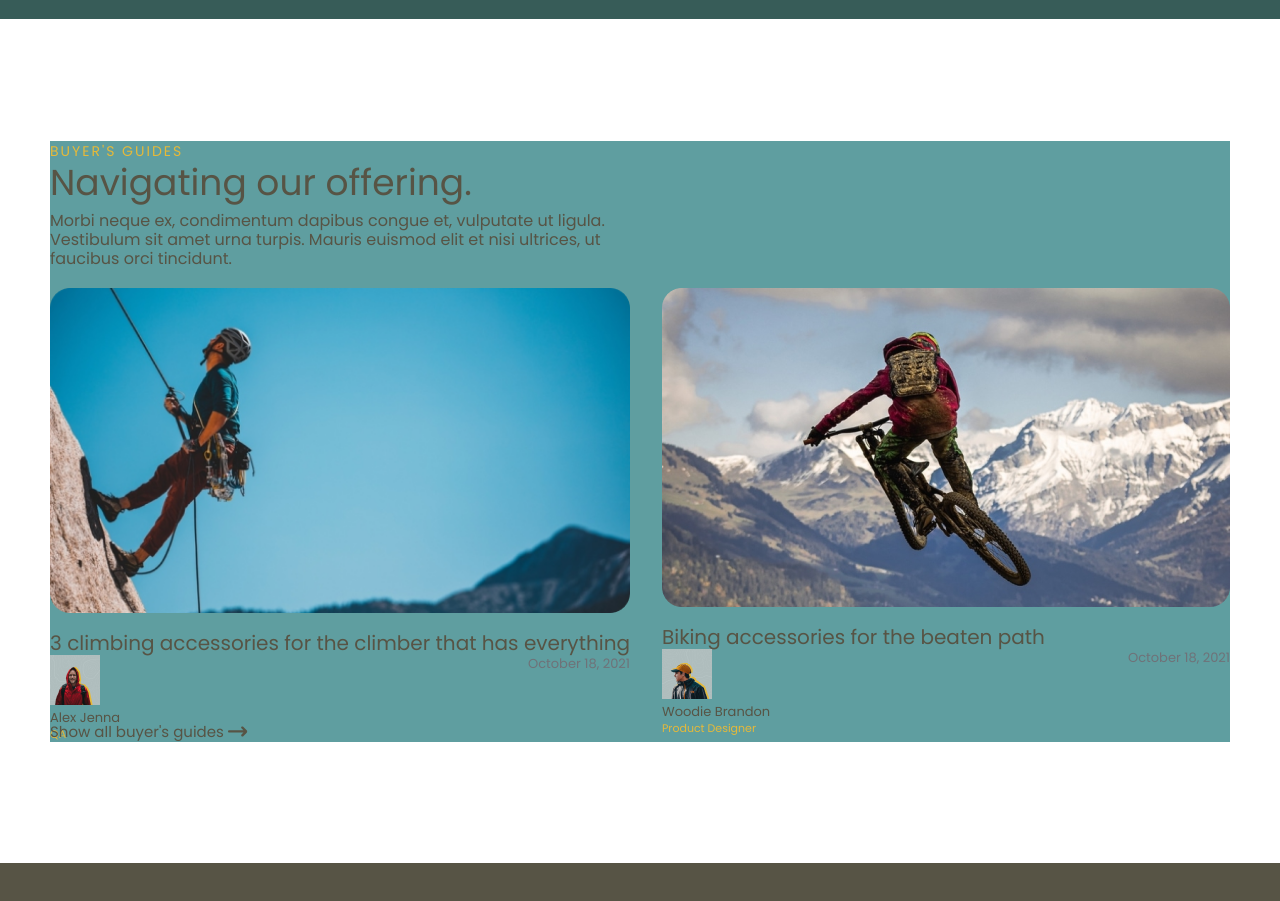
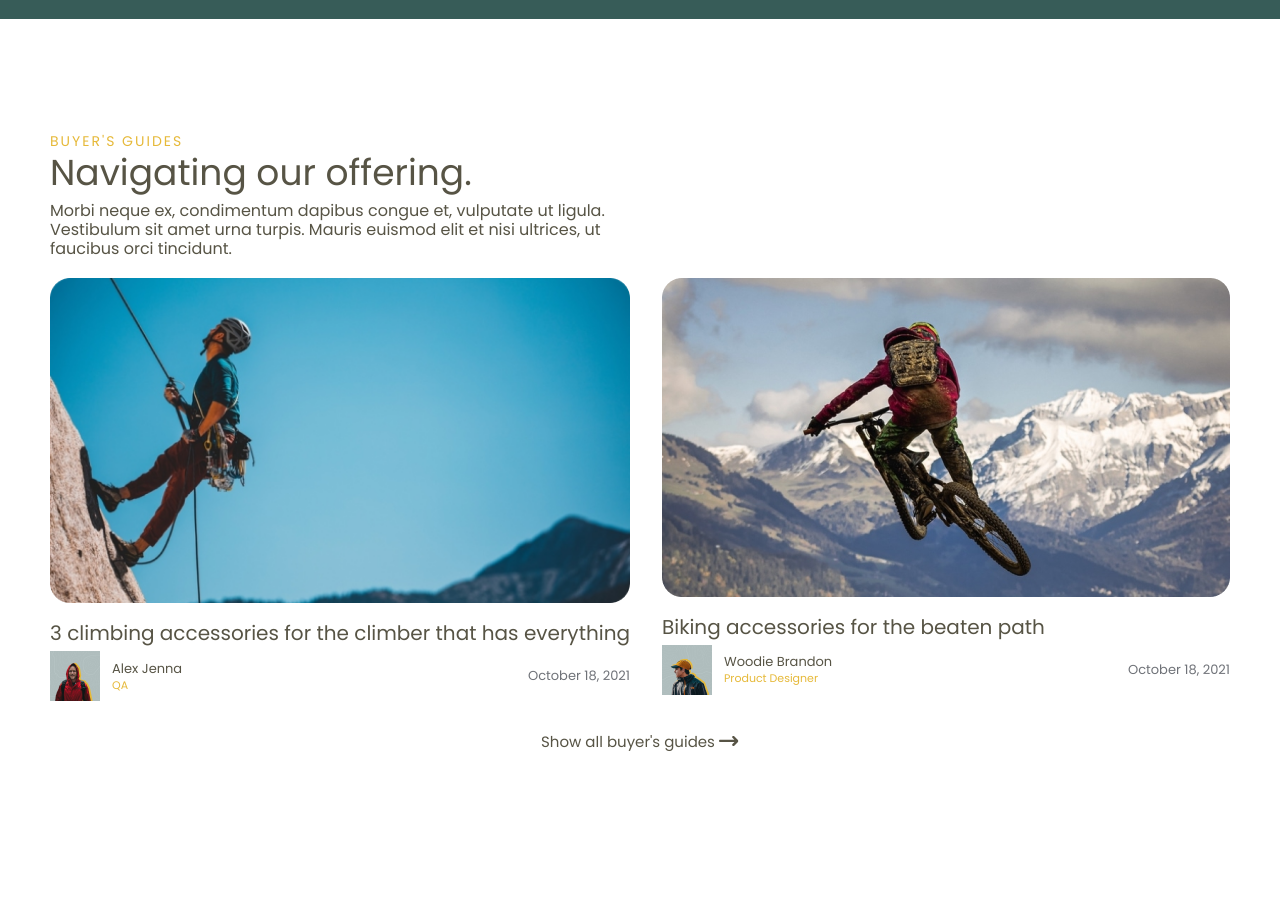
Before and after one commit to dxshulya/reimagined-goggles, a React app: page / in a window 1280 px wide. Shown: the part 4740-5641 px from the top of the page. Built offline with nearby package versions, Linux system fonts and the light colour scheme.

Commit message:
page todo

```diff
--- a/src/page/Main/index.js
+++ b/src/page/Main/index.js
@@ -258,9 +258,13 @@ function Main() {
                                                 <div className="guide__body__blog__item__text__person__profile">
                                                     <img src={Photo1}
                                                          className="guide__body__blog__item__text__person__profile__photo"/>
-                                                    <p className="guide__body__blog__item__text__person__profile__name">Alex
-                                                        Jenna</p>
-                                                    <p className="guide__body__blog__item__text__person__profile__profession">QA</p>
+                                                    <div
+                                                        className="guide__body__blog__item__text__person__profile__columnBlock">
+                                                        <p className="guide__body__blog__item__text__person__profile__columnBlock__name">Alex
+                                                            Jenna</p>
+                                                        <p className="guide__body__blog__item__text__person__profile__columnBlock__profession">QA</p>
+                                                    </div>
+
                                                 </div>
                                                 <p className="guide__body__blog__item__text__person__date">October 18,
                                                     2021</p>
@@ -277,10 +281,13 @@ function Main() {
                                                 <div className="guide__body__blog__item__text__person__profile">
                                                     <img src={Photo2}
                                                          className="guide__body__blog__item__text__person__profile__photo"/>
-                                                    <p className="guide__body__blog__item__text__person__profile__name">Woodie
-                                                        Brandon</p>
-                                                    <p className="guide__body__blog__item__text__person__profile__profession">Product
-                                                        Designer</p>
+                                                    <div
+                                                        className="guide__body__blog__item__text__person__profile__columnBlock">
+                                                        <p className="guide__body__blog__item__text__person__profile__columnBlock__name">Woodie
+                                                            Brandon</p>
+                                                        <p className="guide__body__blog__item__text__person__profile__columnBlock__profession">Product
+                                                            Designer</p>
+                                                    </div>
                                                 </div>
                                                 <p className="guide__body__blog__item__text__person__date">October 18,
                                                     2021</p>
@@ -295,6 +302,14 @@ function Main() {
                             </div>
                         </div>
 
+                        <div className="reading">
+                            <div className="reading__body">
+                                <div className="reading__body"></div>
+                                <div className="reading__body"></div>
+                            </div>
+
+                        </div>
+
                     </div>
                 </div>
             </div>
--- a/src/page/Main/style.scss
+++ b/src/page/Main/style.scss
@@ -517,7 +517,6 @@
 
     &__body {
       display: flex;
-      background: cadetblue;
       flex-direction: column;
 
       &__text {
@@ -572,7 +571,6 @@
             flex-direction: column;
             padding-top: 18px;
             height: 108px;
-            //width: 568px;
 
             &__title {
               font-family: Poppins, serif;
@@ -584,15 +582,28 @@
             }
 
             &__person {
+              padding-top: 12px;
               display: flex;
               flex-direction: row;
               height: 50px;
               justify-content: space-between;
+              align-items: center;
+              //background: cadetblue;
+
               &__profile {
+                display: flex;
+                flex-direction: row;
 
                 &__photo {
+                  width: 50px;
+                  height: 50px;
+                }
 
-                }
+                &__columnBlock {
+                  display: flex;
+                  flex-direction: column;
+                  padding-left: 12px;
+                  justify-content: center;
 
                   &__name {
                     font-family: Poppins, serif;
@@ -613,6 +624,7 @@
 
                   }
                 }
+              }
 
               &__date {
                 font-family: Poppins, serif;
@@ -628,8 +640,11 @@
       }
 
       &__link {
+        padding-top: 20px;
         display: flex;
-        flex-direction: row;
+        align-items: center;
+        justify-content: center;
+
         &__text {
           font-family: Poppins, serif;
           font-style: normal;
```
Lines whose indentation alone changed are shown as unchanged.
